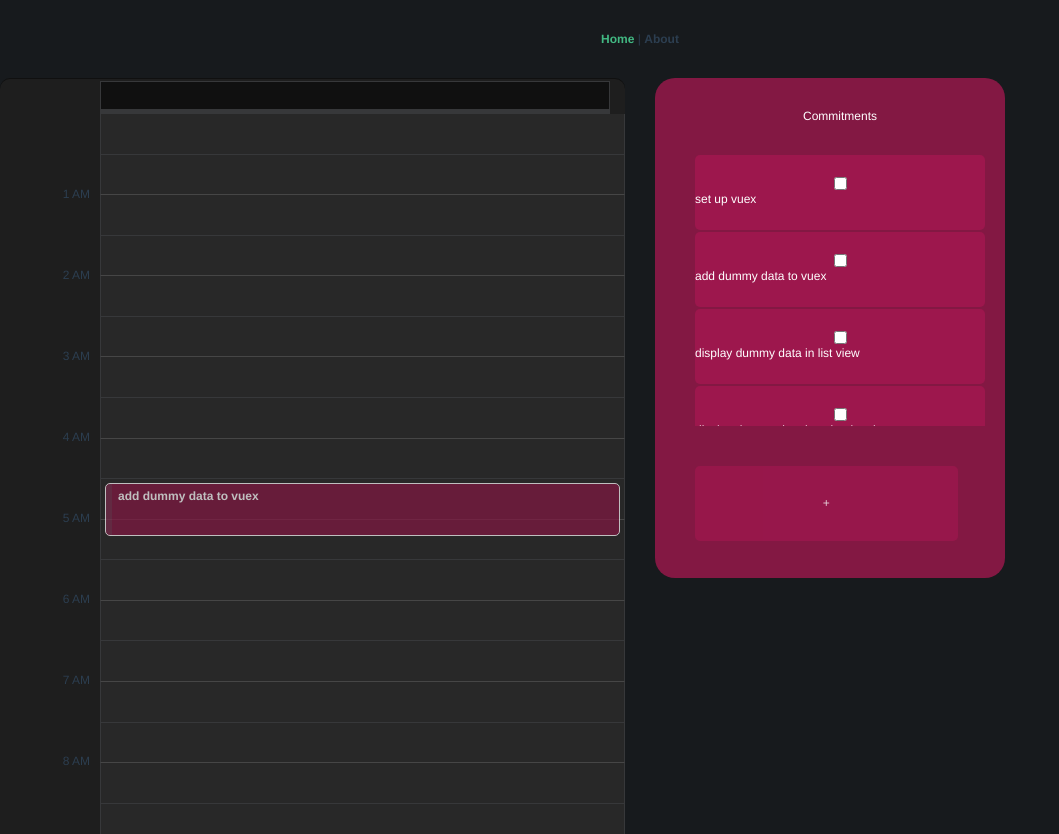
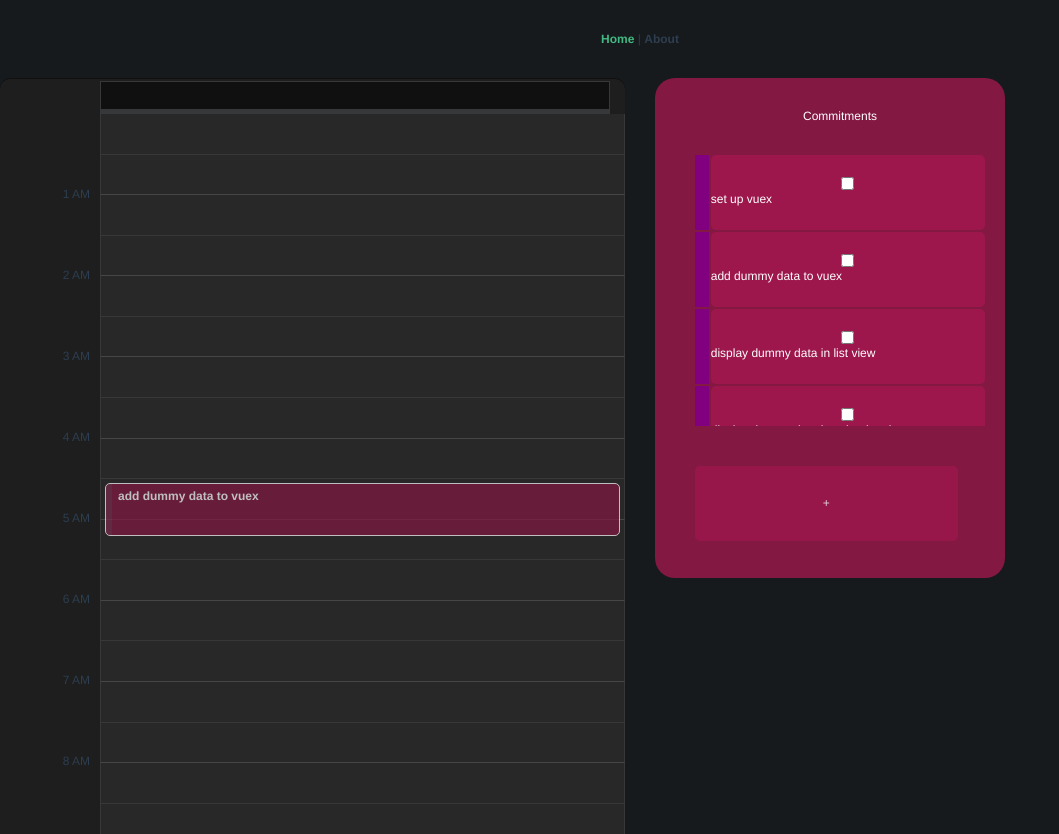
Before and after one commit to clavell/toile, a Vue app: page / in a window 1280 px wide. Shown: the whole page, without its empty margins (0-1059 px from the left). Built offline with nearby package versions, Linux system fonts and the light colour scheme; the HTML template or start-up script is replaced by a standard one.

Commit message:
adds drag functionality to list. drop to come

```diff
--- a/src/components/Calendar.vue
+++ b/src/components/Calendar.vue
@@ -63,13 +63,10 @@ export default {
     }
 
     return {
-      times: times,
+      times,
     }
   },
   computed: {
-    // commitment() {
-    //   return this.$store.state.commitments[1]
-    // },
     lineNames() {
       var lineNames = []
       var dt = DateTime.fromFormat(this.$store.state.currentDate, 'yyyyMMdd')
--- a/src/components/CalendarEntry.vue
+++ b/src/components/CalendarEntry.vue
@@ -26,7 +26,7 @@ export default {
   setup(props) {
     const store = useStore()
     const el = ref(null)
-    const { position, draggableStyle } = makeDraggable(el, props, store,onMouseUpDetails)
+    const { position, draggableStyle } = makeDraggable({element:el, props, store,onMouseUpDetails})
 
     return {
       el,
--- /dev/null
+++ b/src/components/EmptyListSpace.vue
@@ -0,0 +1,19 @@
+<template>
+  <div :style="commitmentSideBarStyle"></div>
+  <div></div>
+</template>
+
+<script>
+import commitmentSideBarStyleReuse from '@/use/commitmentSideBarStyleReuse.js'
+
+export default {
+  name: 'EmptyListSpace',
+  setup() {
+     return commitmentSideBarStyleReuse()
+  }
+}
+</script>
+
+<style>
+
+</style>
--- a/src/components/List.vue
+++ b/src/components/List.vue
@@ -3,8 +3,9 @@
     <div class="title" >Commitments</div>
     <div id="wrapper">
       <!-- <EventCard v-for="event in events" :key="event.id" :event="event" /> -->
-      <TodoCard
-        v-for="item in commitments"
+      <component
+        v-for="item in listInfo.commitments"
+        :is="item.type"
         :key="item.id"
         :commitment="item"
       />
@@ -21,13 +22,18 @@
 import TodoCard from '@/components/TodoCard.vue'
 import AddButton from '@/components/AddButton.vue'
 import AddEntry from '@/components/AddEntry.vue'
+import EmptyListSpace from '@/components/EmptyListSpace.vue'
 import { computed, ref, watch, provide } from 'vue'
 export default {
   name: 'List',
+  props: {
+    listInfo: Object
+    },
   components: {
     TodoCard,
     AddButton,
     AddEntry,
+    EmptyListSpace
   },
   setup() {
     const el = ref(null)
@@ -106,6 +112,7 @@ export default {
   overflow-y: auto;
   gap: 2px;
   grid-auto-rows: var(--entry-size);
+  grid-template-columns: 1fr 20fr;
   scrollbar-color: rgba(255, 255, 255, 0.2) theme('colors.pink.900');
   padding: 0;
 }
--- a/src/components/SidebarTime.vue
+++ b/src/components/SidebarTime.vue
@@ -10,6 +10,3 @@ export default {
   },
 }
 </script>
-
-<!-- Add "scoped" attribute to limit CSS to this component only -->
-<style scoped></style>
--- a/src/components/TodoCard.vue
+++ b/src/components/TodoCard.vue
@@ -1,13 +1,14 @@
 <template>
-  <div ref="el" class="listentry draggable grid grid-cols-todolistentry bg-pink-800" :style="[entryWidth,draggableStyle]">
+  <div v-if="!position.isDragging" :style="commitmentSideBarStyle" class="listEntrySideBar" :id="currentDisplayPosition"></div>
+  <div ref="el" class="listentry draggable grid grid-cols-todolistentry bg-pink-800" :style="[entryWidth,draggableStyle]" :id="currentDisplayPosition">
     <!-- <div class="flex flex-col justify-center items-center">
       <div class="rounded-full h-5 w-5 flex items-center justify-center bg-pink-900 hover:bg-pink-700 transform active:scale-90 scale-75 hover:scale-100 transition duration-200 ease-in-out active:duration-100 cursor-pointer"
        @click='markAsComplete' @touchstart.prevent='markAsComplete' >
        </div>
     </div> -->
       <div class="flex items-center justify-center"><input type="checkbox" :id="commitment.id" v-model="checked" :checked="checked"/></div>
-      <div class="flex items-center" :style="style" >
-        <label :for="commitment.id">{{ commitment.entrytitle }}</label>
+      <div class="flex items-center" :style="commitmentTextStyle" >
+        <label :for="commitment.id">{{ fullCommitment.entrytitle }}</label>
       </div>
   </div>
 </template>
@@ -18,12 +19,32 @@ import { inject } from '@vue/runtime-core'
 import { computed, ref} from 'vue'
 import { makeDraggable } from '@/use/MakeDraggable.js'
 import { useStore } from 'vuex'
+import {findIndex} from '@/store/index.js'
+import commitmentSideBarStyleReuse from '@/use/commitmentSideBarStyleReuse.js'
+
 const onMouseUpDetails = function(position,props,store,){
   position
-  console.log(props)
+  props
   store
 }
 // import {onMouseUpDetails} from '@/use/OnMouseUpDetailsCalendarEntry'
+
+
+const onMouseDownDetails = function({store, mouseDownArguments:{fullCommitment}}) {
+  //want to check where in the display array is the card that's being moved
+  //put a blank space in the array at that position
+  store.commit('ADD_BLANK_SPACE_TO_LIST', fullCommitment.value.rank)
+}
+
+const onMouseMoveDetails = function({store, position, mouseMoveArguments}){
+  store
+  mouseMoveArguments
+  const leftSide = document.elementFromPoint(
+    position.x - 1 ,
+    position.y + position.height/2
+  )
+  console.log(leftSide)
+}
 
 export default {
   name: 'TodoCard',
@@ -31,14 +52,47 @@ export default {
     commitment: Object,
   },
   setup(props) {
+    const store = useStore()
+    //needed for attaching the mouseDown event for dragging
+    const el = ref(null)
 
-    const store = useStore()
-    const el = ref(null)
-    const { position, draggableStyle } = makeDraggable(el, props, store,onMouseUpDetails)
+    //only get the id from the parent so need to get the full entry
+    const fullCommitment = computed(() => {
+      return store.getters.commitmentById(props.commitment.id)
+    })
+
+    //make the entry draggable
+    const { position, draggableStyle } = makeDraggable({element:el, props, store,onMouseUpDetails, onMouseDownDetails, mouseDownArguments:{fullCommitment},onMouseMoveDetails, })
     const entryWidth = inject('entryWidth')
 
-    const style = computed(() => {
-    if (props.commitment.complete) {
+    //sidebar indicator for when the element is being dragged over a particular spot
+    const { commitmentSideBarStyle } = commitmentSideBarStyleReuse()
+
+    const currentDisplayPosition = computed(() => {
+      const index = findIndex(store.state.topParent.id,store.state, 'currentCommitmentStackDisplayOrder')
+      console.log(store.state.currentCommitmentStackDisplayOrder[index].commitments)
+      const currentPage = store.state.currentCommitmentStackDisplayOrder[index].commitments
+      console.log(currentPage.findIndex((el) => {
+        return el.id === props.commitment.id
+      }))
+      return currentPage.findIndex((el) => {
+        return el.id === props.commitment.id
+      })
+    })
+
+    //mark the entry as complete or not
+    const checked = computed({
+      get: () => {
+        return store.getters.commitmentById(props.commitment.id).complete;
+      },
+      set: () => {
+        store.dispatch('setAsComplete', props.commitment.id);
+      },
+    })
+
+    //when checked strikethrough the text
+    const commitmentTextStyle = computed(() => {
+      if (checked.value) {
         return {
           textDecoration: 'line-through',
           opacity: 0.3,
@@ -47,18 +101,10 @@ export default {
       return {}
     })
 
-    return { entryWidth,style, el, draggableStyle,position}
+
+
+    return { entryWidth,commitmentTextStyle, el, draggableStyle,position, commitmentSideBarStyle, checked,fullCommitment,currentDisplayPosition}
 },
-  computed: {
-    checked: {
-      get() {
-        return this.$store.getters.commitmentById(this.commitment.id).complete;
-      },
-      set() {
-        this.$store.dispatch('setAsComplete', this.commitment.id);
-      },
-    },
-  }
 }
 
 //   complete: Boober,
--- a/src/store/index.js
+++ b/src/store/index.js
@@ -10,7 +10,7 @@ const state = generateState()
 export const mutations = {
   UPDATE_START_TIME(state, { newStartTime, id }) {
     //find the correct commitment in the commitments array
-    const index = findIndex(id,state)
+    const index = findIndex(id,state,'commitments')
     //set the value of the start time of this commitment to the new start time
     state.commitments[index].startTime = newStartTime
   },
@@ -19,17 +19,28 @@ export const mutations = {
   },
   SET_AS_COMPLETE(state, id) {
     //find the correct commitment in the commitments array
-    const index = findIndex(id,state)
+    const index = findIndex(id,state,'commitments')
     //set complete to be true
     state.commitments[index].complete = !state.commitments[index].complete
   },
   UPDATE_COMMITMENT(state,  {newInfo, index}){
     state.commitments[index] = newInfo
+  },
+  ADD_BLANK_SPACE_TO_LIST(state, commitmentPosition){
+    const index = findIndex(state.topParent.id,state, 'currentCommitmentStackDisplayOrder')
+    // console.log(state.topParent.id)
+    // console.log(index,commitmentPosition)
+    state.currentCommitmentStackDisplayOrder[index].commitments.splice(commitmentPosition, 0,
+      {
+        id:state.topParent.id,
+        type:'EmptyListSpace'
+      });
   }
 }
 
-export function findIndex(id,state){
-  var index = state.commitments.findIndex((el) => {
+export function findIndex(id,state,stateAttribute){
+  //use this function to find an index an an array found in the state
+  var index = state[stateAttribute].findIndex((el) => {
     return el.id === id
   })
   return index
@@ -56,7 +67,7 @@ export const getters = {
   },
   commitmentById: (state) => (id) => {
     return state.commitments.find(commitment => commitment.id === id)
-  }
+  },
 }
 
 export default createStore({
--- a/src/store/stategenerator.js
+++ b/src/store/stategenerator.js
@@ -2,13 +2,26 @@ export function generateState () {
   return {
     timeFormat: 'yyyyMMddHHmm',
     currentDate: '20210620',
+    topParent: {id: 'a225c8ed-4ab0-425a-8a88-02335ba51baa'},
+    movingInList: null,
     commitments: [
+      {
+        id: 'a225c8ed-4ab0-425a-8a88-02335ba51baa',
+        entrytitle: 'setting up',
+        // startTime: '202106201330',
+        // duration: 45,
+        complete: false,
+        parent: null,
+        rank: null,
+      },
       {
         id: '0766c8ed-4ab0-425a-8a88-02335ba51baa',
         entrytitle: 'set up vuex',
         startTime: '202106201330',
         duration: 45,
         complete: false,
+        parent:{id: 'a225c8ed-4ab0-425a-8a88-02335ba51baa'},
+        rank: 0,
       },
       {
         id: 'b018ade0-a120-4d59-8a72-92b2c5072411',
@@ -16,6 +29,8 @@ export function generateState () {
         startTime: '202106200430',
         duration: 45,
         complete: false,
+        parent:{id: 'a225c8ed-4ab0-425a-8a88-02335ba51baa'},
+        rank: 1,
       },
       {
         id: '601b550c-2c68-4cbe-85b6-a6a61563db1f',
@@ -23,6 +38,8 @@ export function generateState () {
         startTime: '202106201530',
         duration: 45,
         complete: false,
+        parent:{id: 'a225c8ed-4ab0-425a-8a88-02335ba51baa'},
+        rank: 2,
       },
       {
         id: '7ece7fc9-0a59-47b2-b87f-2e493bfb4d49',
@@ -30,8 +47,30 @@ export function generateState () {
         startTime: '202106201630',
         duration: 45,
         complete: false,
+        parent:{id: 'a225c8ed-4ab0-425a-8a88-02335ba51baa'},
+        rank: 3,
       },
     ],
+    currentCommitmentStackDisplayOrder:[{
+      id:'a225c8ed-4ab0-425a-8a88-02335ba51baa',
+      commitments: [
+      {
+        id: '0766c8ed-4ab0-425a-8a88-02335ba51baa',
+        type:'TodoCard'
+      },
+      {
+        id: 'b018ade0-a120-4d59-8a72-92b2c5072411',
+        type:'TodoCard'
+      },
+      {
+        id: '601b550c-2c68-4cbe-85b6-a6a61563db1f',
+        type:'TodoCard'
+      },
+      {
+        id: '7ece7fc9-0a59-47b2-b87f-2e493bfb4d49',
+        type:'TodoCard'
+      },],
+    },]
   }
 }
 
--- a/src/use/MakeDraggable.js
+++ b/src/use/MakeDraggable.js
@@ -9,7 +9,7 @@ import { reactive, computed, watch } from 'vue'
 
 
 
-const makeDraggable = function (element, props, store, onMouseUpDetails) {
+const makeDraggable = function ({element, props, store, onMouseUpDetails,onMouseDownDetails, mouseDownArguments,onMouseMoveDetails,mouseMoveArguments}) {
   const position = reactive({
     init: false,
     x: 0,
@@ -60,13 +60,18 @@ const makeDraggable = function (element, props, store, onMouseUpDetails) {
     position.dragStartY = clientY - position.y
 
     position.isDragging = true
-
+    if(onMouseDownDetails){
+      onMouseDownDetails({store, mouseDownArguments})
+    }
     document.addEventListener('pointerup', onMouseUp)
     document.addEventListener('pointermove', onMouseMove)
   }
 
   const onMouseMove = (e) => {
     e.stopPropagation()
+    if(onMouseMoveDetails){
+      onMouseMoveDetails({store, position, mouseMoveArguments})
+    }
     let { clientX, clientY } = e
     position.x = clientX - position.dragStartX
     position.y = clientY - position.dragStartY
@@ -87,7 +92,6 @@ const makeDraggable = function (element, props, store, onMouseUpDetails) {
 
   watch(element, (element) => {
 
-    console.log("watch fired")
     // if (!element instanceof HTMLElement) return;
     let rect = element.getBoundingClientRect(element)
     position.init = true
--- /dev/null
+++ b/src/use/commitmentSideBarStyleReuse.js
@@ -0,0 +1,12 @@
+import { computed } from 'vue'
+
+const commitmentSideBarStyle = computed(() => {
+  return{
+    backgroundColor: 'purple'
+  }
+})
+export default function () {
+  return {
+    commitmentSideBarStyle,
+  }
+}
--- a/src/views/Lists.vue
+++ b/src/views/Lists.vue
@@ -1,7 +1,11 @@
 <template>
   <div class="Lists">
-    <Calendar />
-    <List />
+    <Calendar/>
+    <List
+      v-for="list in lists"
+      :key="list.id"
+      :listInfo="list"
+    />
   </div>
 </template>
 
@@ -16,7 +20,19 @@ export default {
     List,
     Calendar,
   },
+  // setup(){
+  //   const lists = computed(() => {
+
+  //   })
+  //   return { lists, }
+  // }
+computed: {
+    lists() {
+      return this.$store.state.currentCommitmentStackDisplayOrder
+    }
+  }
 }
+
 </script>
 
 <style>
```
Lines whose indentation alone changed are shown as unchanged.
